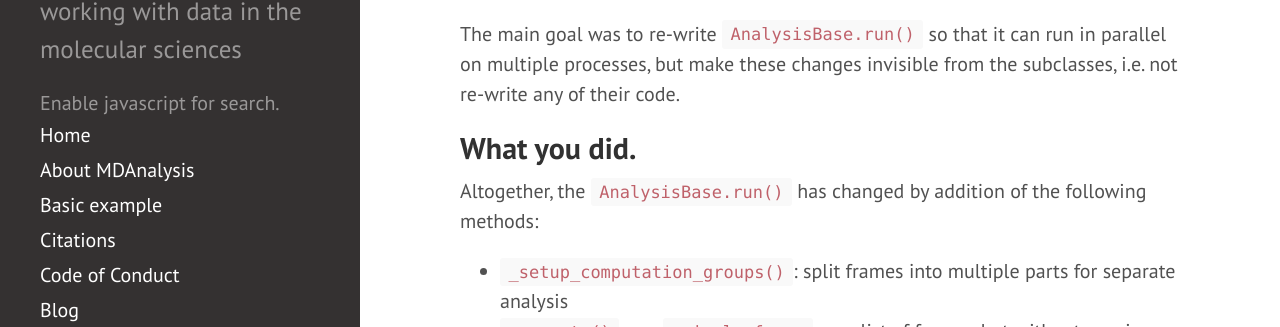
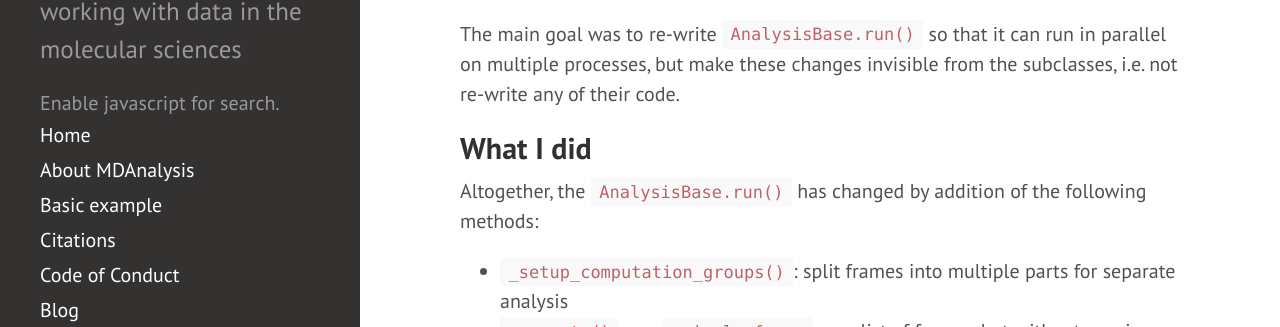
Before and after one commit to MDAnalysis/MDAnalysis.github.io, a Jekyll site: the page built from _posts/2024-01-11-gsoc2023_marinegor.md, in a window 1280 px wide and 900 px high, scrolled down 767 px. Shown: the part 132-459 px from the top of the window. Built offline with Jekyll 4.4.1, drawn with Linux system fonts in a browser that asks for light colours; comment, search, counter and statistics services are not loaded.

Commit message:
Change 'What you did' to 'What I did'
Co-authored-by: Rocco Meli <r.meli@bluemail.ch>

```diff
--- a/_posts/2024-01-11-gsoc2023_marinegor.md
+++ b/_posts/2024-01-11-gsoc2023_marinegor.md
@@ -19,7 +19,7 @@ With only these 3 methods implemented, by inheritance subclasses get `run()` met
 
 The main goal was to re-write `AnalysisBase.run()` so that it can run in parallel on multiple processes, but make these changes invisible from the subclasses, i.e. not re-write any of their code.
 
-## What you did.
+## What I did
 Altogether, the `AnalysisBase.run()` has changed by addition of the following methods:
 
  - `_setup_computation_groups()`: split frames into multiple parts for separate analysis
```
